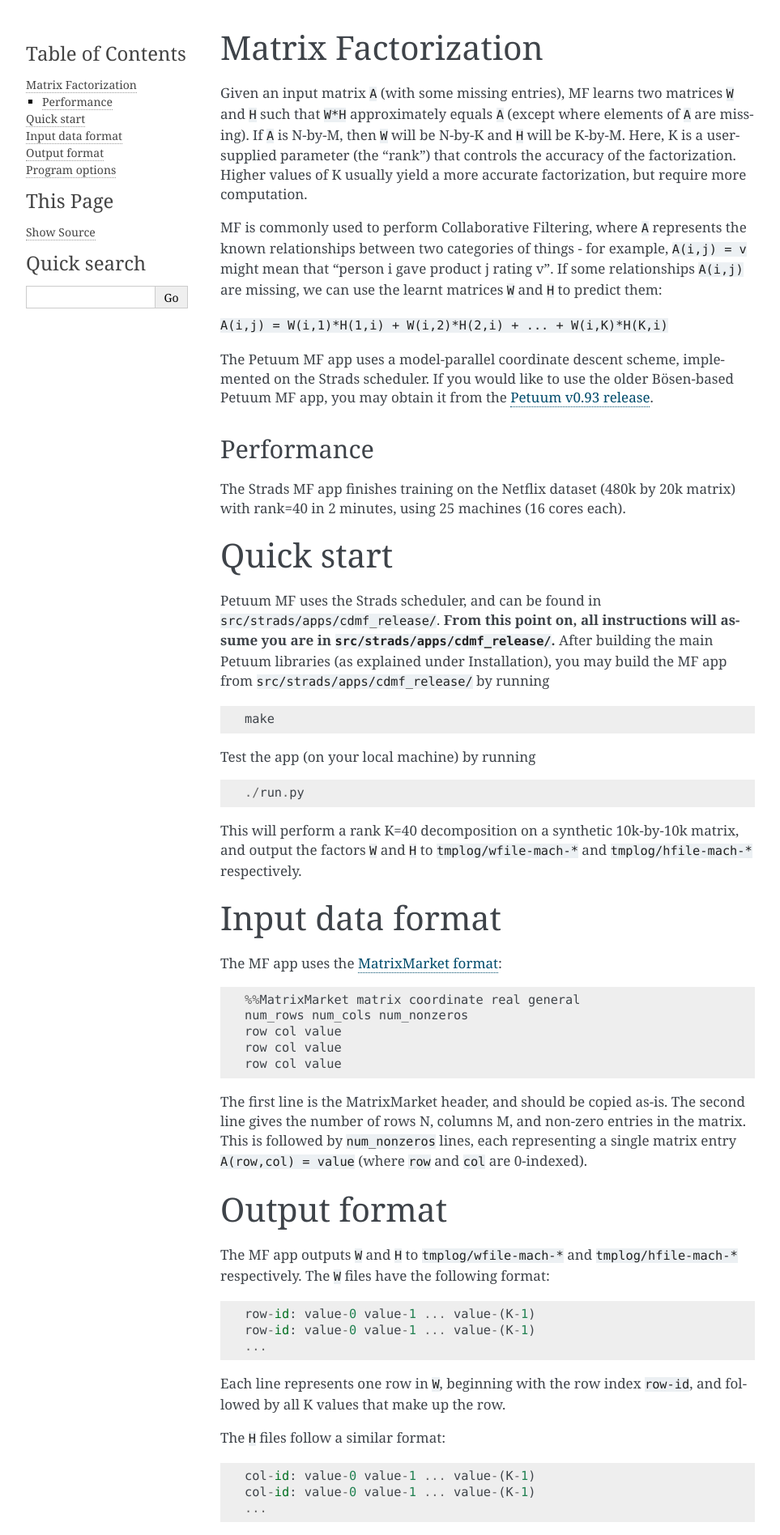
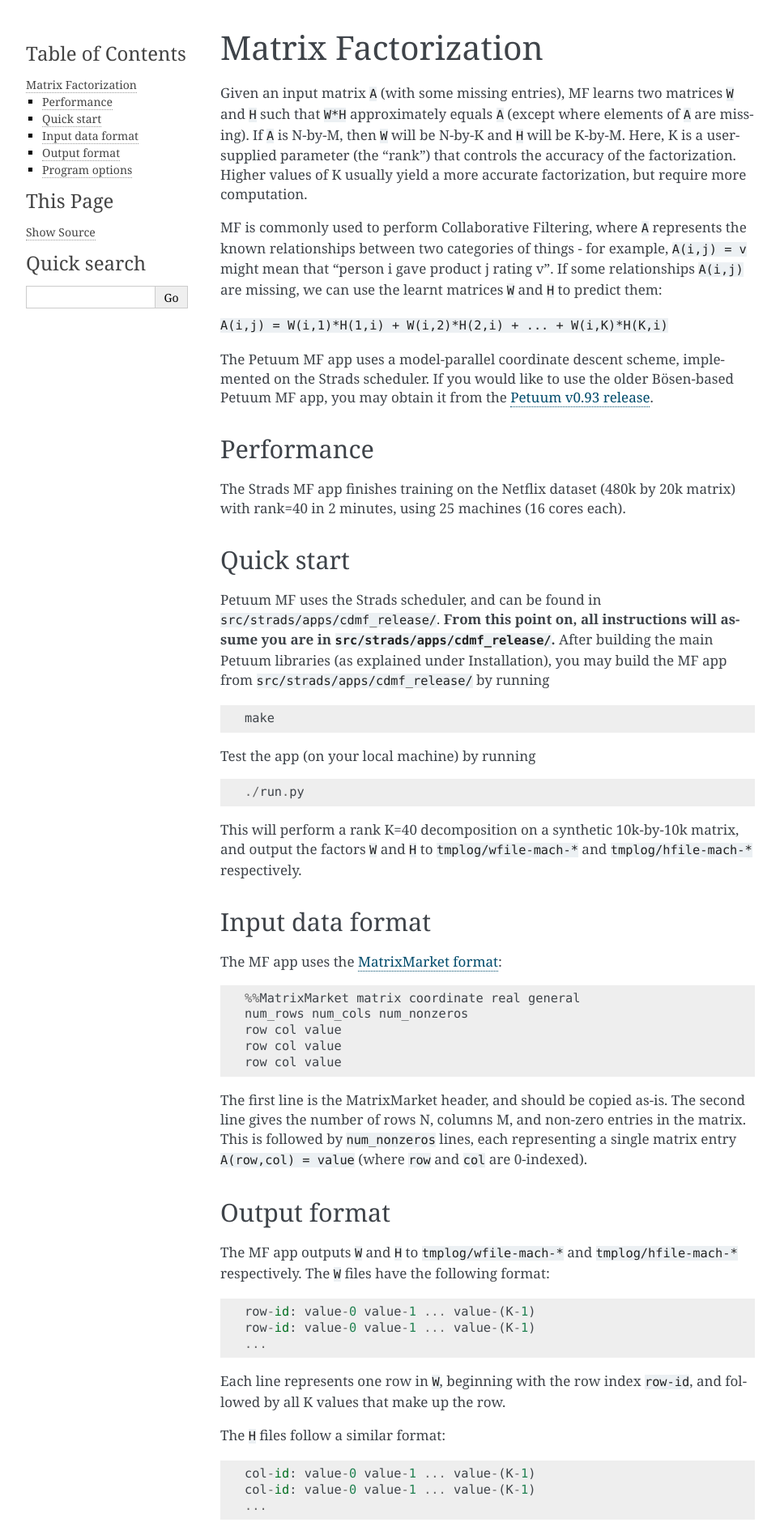
Before and after one commit to sailing-pmls/pmls.readthedocs.io, a Sphinx documentation site: the page built from docs/matrix-fact.md, in a window 1280 px wide. Shown: the top 1896 px of the page at 81% size, without its empty margins (148-1111 px from the left). Built offline with Sphinx 7.4.7, drawn with Linux system fonts in a browser that asks for light colours.

```diff
--- a/docs/matrix-fact.md
+++ b/docs/matrix-fact.md
@@ -8,11 +8,11 @@ MF is commonly used to perform Collaborative Filtering, where `A` represents the
 
 The Petuum MF app uses a model-parallel coordinate descent scheme, implemented on the Strads scheduler. If you would like to use the older Bösen-based Petuum MF app, you may obtain it from the [Petuum v0.93 release](https://github.com/petuum/bosen/tree/v0.9.3).
 
-### Performance
+## Performance
 
 The Strads MF app finishes training on the Netflix dataset (480k by 20k matrix) with rank=40 in 2 minutes, using 25 machines (16 cores each).
 
-# Quick start
+## Quick start
 
 Petuum MF uses the Strads scheduler, and can be found in `src/strads/apps/cdmf_release/`. **From this point on, all instructions will assume you are in `src/strads/apps/cdmf_release/`.** After building the main Petuum libraries (as explained under Installation), you may build the MF app from `src/strads/apps/cdmf_release/` by running
 
@@ -28,7 +28,7 @@ Test the app (on your local machine) by running
 
 This will perform a rank K=40 decomposition on a synthetic 10k-by-10k matrix, and output the factors `W` and `H` to `tmplog/wfile-mach-*` and `tmplog/hfile-mach-*` respectively.
 
-# Input data format
+## Input data format
 
 The MF app uses the [MatrixMarket format](http://math.nist.gov/MatrixMarket/formats.html):
 
@@ -42,7 +42,7 @@ row col value
 
 The first line is the MatrixMarket header, and should be copied as-is. The second line gives the number of rows N, columns M, and non-zero entries in the matrix. This is followed by `num_nonzeros` lines, each representing a single matrix entry `A(row,col) = value` (where `row` and `col` are 0-indexed).
 
-# Output format
+## Output format
 
 The MF app outputs `W` and `H` to `tmplog/wfile-mach-*` and `tmplog/hfile-mach-*` respectively. The `W` files have the following format:
 
@@ -64,7 +64,7 @@ col-id: value-0 value-1 ... value-(K-1)
 
 The number of files `wfile-mach-*` and `hfile-mach-*` depends on the number of worker processes used --- see the next section for more information.
 
-# Program options
+## Program options
 
 The MF app is launched using a python script, e.g. `run.py` used earlier:
 
```
